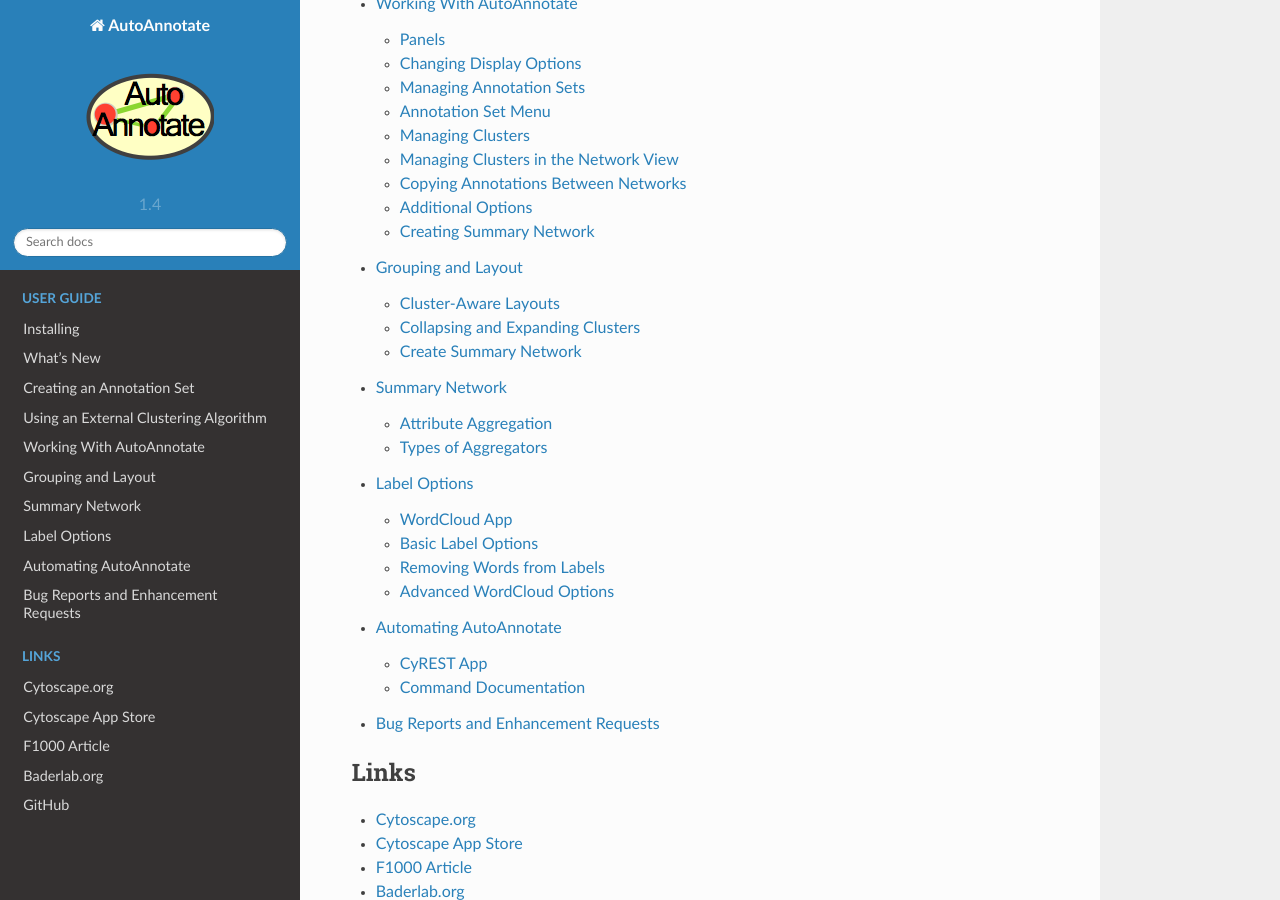
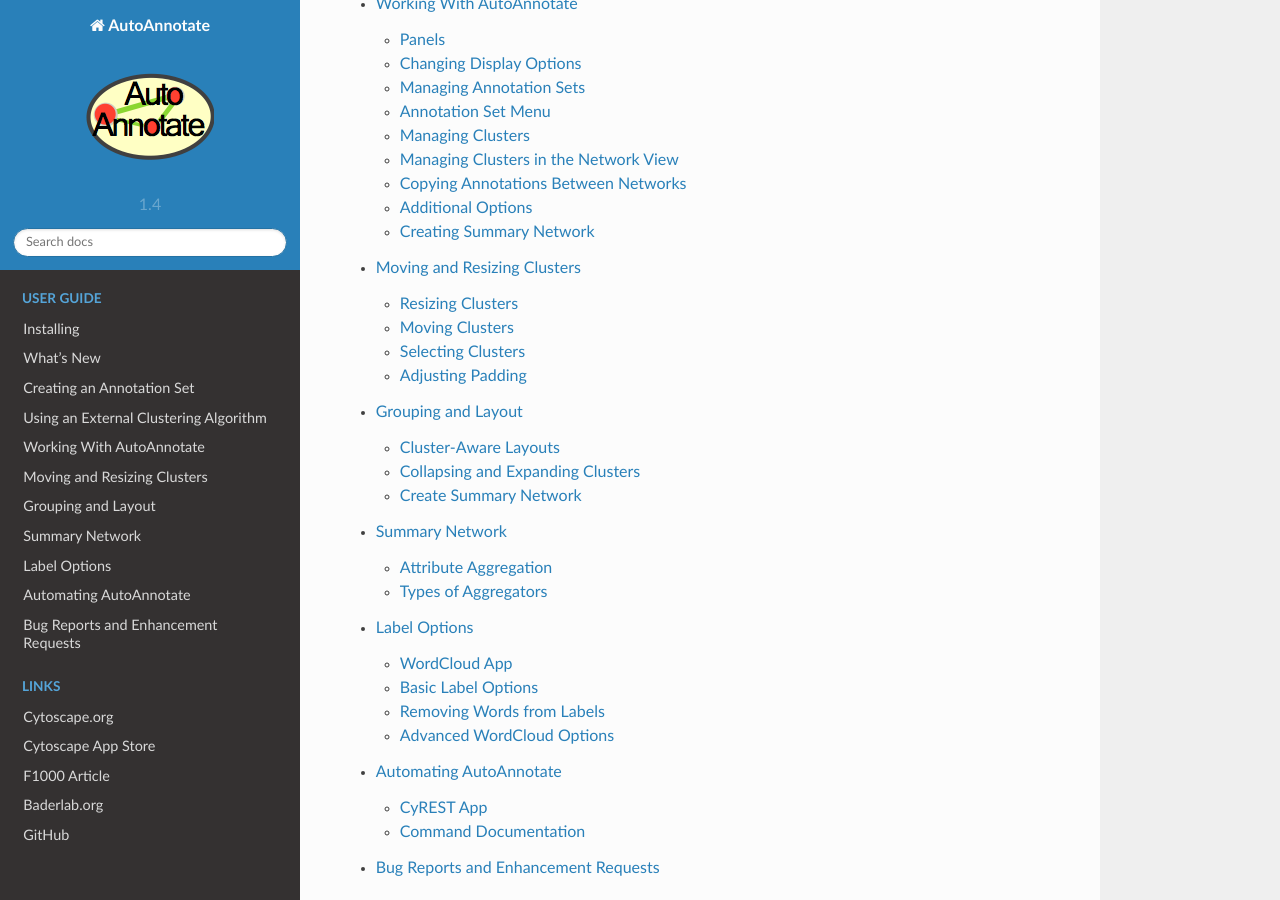
Before and after one commit to BaderLab/AutoAnnotateApp, a Sphinx documentation site: the page built from docs/index.rst, in a window 1280 px wide and 900 px high, scrolled down 1397 px. Built offline with Sphinx 7.4.7 and the Read the Docs theme 2.0.0, drawn with Linux system fonts in a browser that asks for light colours; some of the changed lines change nothing that is shown.

Commit message:
Add "Moving and Resizing" section to docs.
Refs #186

```diff
--- /dev/null
+++ b/docs/MovingAndResizing.rst
@@ -0,0 +1,103 @@
+Moving and Resizing Clusters
+============================
+
+Resizing Clusters
+-----------------
+
+Selecting one or more nodes in a cluster and then dragging them will cause
+the cluster annotation to resize.
+To select a single node, simply click on it. To add more nodes to the selection
+hold *Ctrl* (or *Cmd* on mac) and then click on the additional nodes.
+
+.. |resize_before| image:: images/padding_before.png
+   :width: 150px
+
+.. |resize_select| image:: images/resize_before.png
+   :width: 170px
+
+.. |resize_after| image:: images/resize_after.png
+   :width: 250px
+
+================= ================= =================
+Before            Select            Drag
+================= ================= =================
+|resize_before|   |resize_select|   |resize_after|
+================= ================= =================
+
+
+Moving Clusters
+---------------
+
+Selecting all of the nodes in a cluster and then dragging will cause
+the cluster annotation to move along with the nodes.
+
+.. |move_before| image:: images/move_before.png
+   :width: 170px
+
+.. |move_select| image:: images/move_select.png
+   :width: 180px
+
+.. |move_after| image:: images/move_after.png
+   :width: 220px
+
+================= ================= =================
+Before            Select            Drag
+================= ================= =================
+|move_before|     |move_select|     |move_after|
+================= ================= =================
+
+
+
+Selecting Clusters
+------------------
+
+There are a few ways to select all the nodes in a cluster.
+
+* Click on the name of a cluster in the AutoAnnotate panel.
+
+.. image:: images/select_table.png
+   :width: 300px
+
+* Right-click on any node in the cluster. In the menu select *Apps > AutoAnnotate - Select Cluster*.
+
+.. image:: images/select_cluster.png
+   :width: 500px
+
+* Hold *Shift* and draw a selection rectangle around the cluster.
+  In Cytoscape version 3.10 or later you can hold *Ctrl-Shift* (or *Cmd-Shift* on mac)
+  and draw a selection lasso around the cluster.
+
+
+.. |select_rectangle| image:: images/select_rectangle.png
+   :width: 200px
+
+.. |select_lasso| image:: images/select_lasso.png
+   :width: 200px
+
+============================ =============================
+Selection Rectangle (Shift)  Selection Lasso (Ctrl-Shift)
+============================ =============================
+|select_rectangle|           |select_lasso|
+============================ =============================
+
+
+Adjusting Padding
+-----------------
+
+The size of a cluster annotation can be adjusted using the **Padding**
+slider in the **AutoAnnotate Display** panel.
+
+.. image:: images/padding_slider.png
+   :width: 200px
+
+.. |padding_before| image:: images/padding_before.png
+   :width: 200px
+
+.. |padding_after| image:: images/padding_after.png
+   :width: 200px
+
+================= =================
+Before            After
+================= =================
+|padding_before|  |padding_after|
+================= =================
--- a/docs/index.rst
+++ b/docs/index.rst
@@ -25,6 +25,7 @@
    CreatingAnAnnotationSet
    External
    WorkingWithAutoAnnotate
+   MovingAndResizing
    GroupingAndLayout
    SummaryNetwork
    WordCloud
```
Also changed, not shown: docs/images/move_after.png (added), docs/images/move_before.png (added), docs/images/move_select.png (added), docs/images/padding_after.png (added), docs/images/padding_before.png (added), docs/images/padding_slider.png (added), docs/images/resize_after.png (added), docs/images/resize_before.png (added), docs/images/select_cluster.png (added), docs/images/select_lasso.png (added), docs/images/select_rectangle.png (added), docs/images/select_table.png (added).
